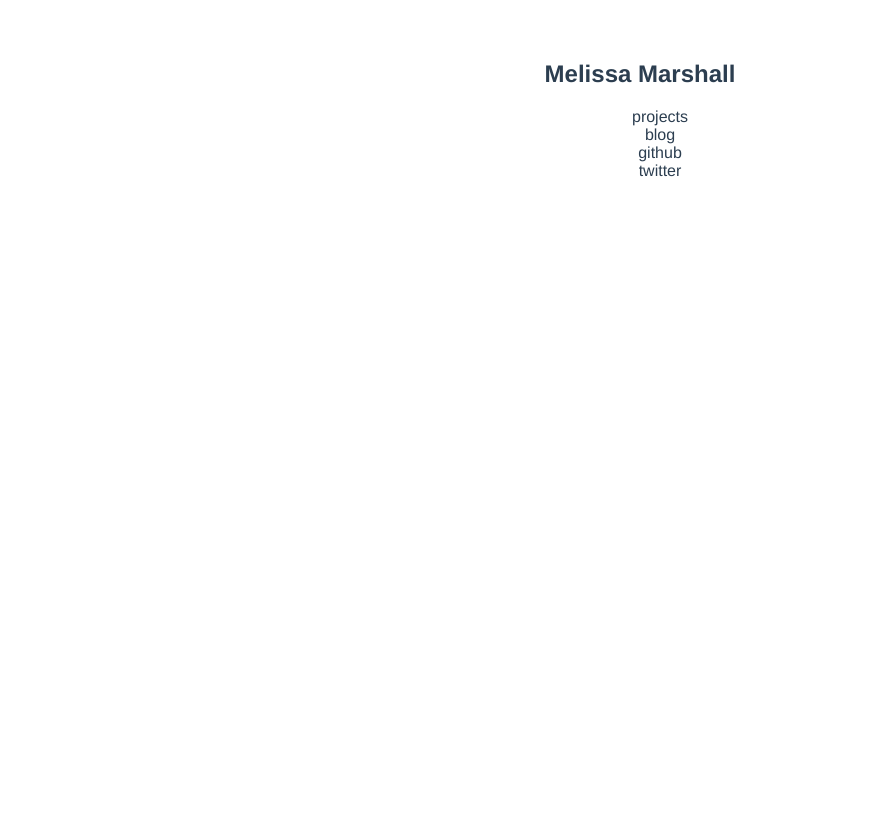
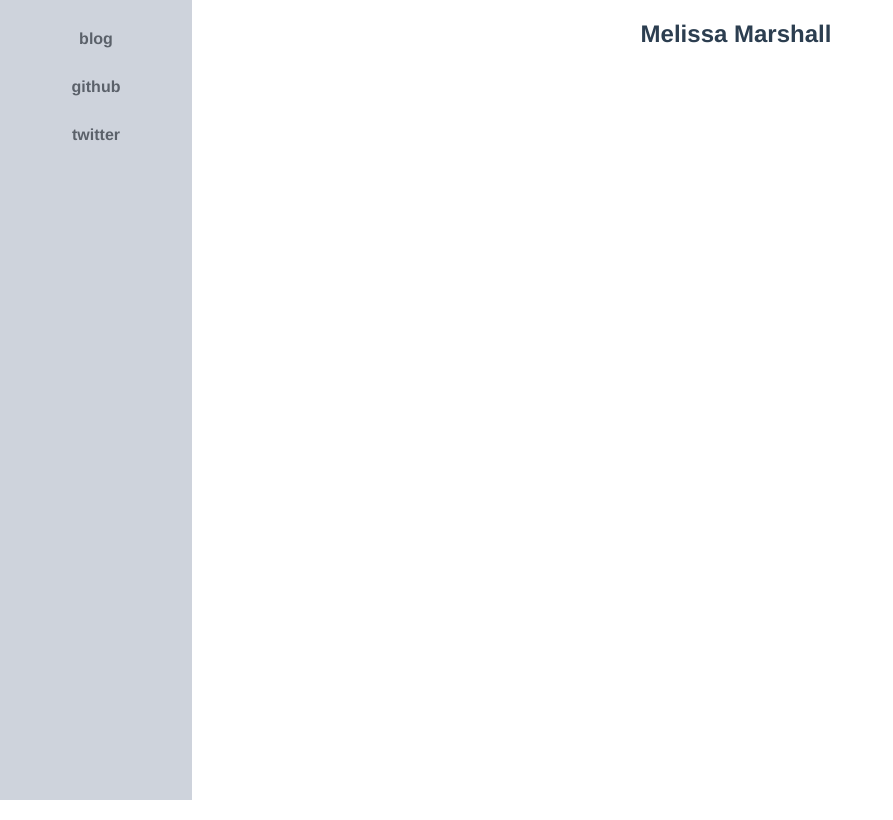
Before and after one commit to mveritym/super-duper-guacamole, a Vue app: page / in a window 1280 px wide. Shown: the whole page, without its empty margins (0-893 px from the left). Built offline with nearby package versions, Linux system fonts and the light colour scheme.

Commit message:
Adding some basic styling

```diff
--- a/index.html
+++ b/index.html
@@ -1,11 +1,11 @@
 <!DOCTYPE html>
-<html>
+<html style="height:100%">
   <head>
     <meta charset="utf-8">
     <link rel="icon" type="image/gif" href="static/images/title-icon.png" />
     <title>Melissa Marshall</title>
   </head>
-  <body>
+  <body style="height:100%;width:100%;margin:0;display:inline-block">
     <div id="app"></div>
   </body>
 </html>
--- a/src/App.vue
+++ b/src/App.vue
@@ -17,6 +17,16 @@ export default {
   -moz-osx-font-smoothing: grayscale;
   text-align: center;
   color: #2c3e50;
-  margin-top: 60px;
+  display: inline-block;
+  height: 100%;
+  width: 100%;
+}
+
+:root {
+  --snow: rgba(252, 247, 248, 1);
+  --light-grey: rgba(206, 211, 220, 1);
+  --wild-blue-yonder: rgba(171, 169, 195, 1);
+  --lapis-lazuli: rgba(39, 93, 173, 1);
+  --black-coral: rgba(91, 97, 106, 1);
 }
 </style>
--- a/src/components/Main.vue
+++ b/src/components/Main.vue
@@ -1,8 +1,10 @@
 
 <template>
   <div class="main">
-    <h2>Melissa Marshall</h2>
     <navigation></navigation>
+    <div class="content">
+      <h2>Melissa Marshall</h2>
+    </div>
   </div>
 </template>
 
@@ -18,5 +20,15 @@ export default {
 </script>
 
 <style scoped>
+  .main {
+    display: inline-block;
+    height: 100%;
+    width: 100%;
+  }
 
+  .content {
+    width: 85%;
+    height: 100%;
+    margin-left: 15%;
+  }
 </style>
--- a/src/components/Navigation.vue
+++ b/src/components/Navigation.vue
@@ -1,7 +1,6 @@
 <template>
   <div class="navigation">
     <ul>
-      <li>projects</li>
       <li>blog</li>
       <li>github</li>
       <li>twitter</li>
@@ -17,8 +16,23 @@ export default {
 
 <style scoped>
 
+  .navigation {
+    float: left;
+    height: 100%;
+    width: 15%;
+    background-color: var(--light-grey);
+  }
+
+  ul {
+    padding: 30px 15px;
+    margin: 0;
+  }
+
   li {
+    color: var(--black-coral);
+    font-weight: bold;
     list-style: none;
+    margin-bottom: 30px;
   }
 
 </style>
```
